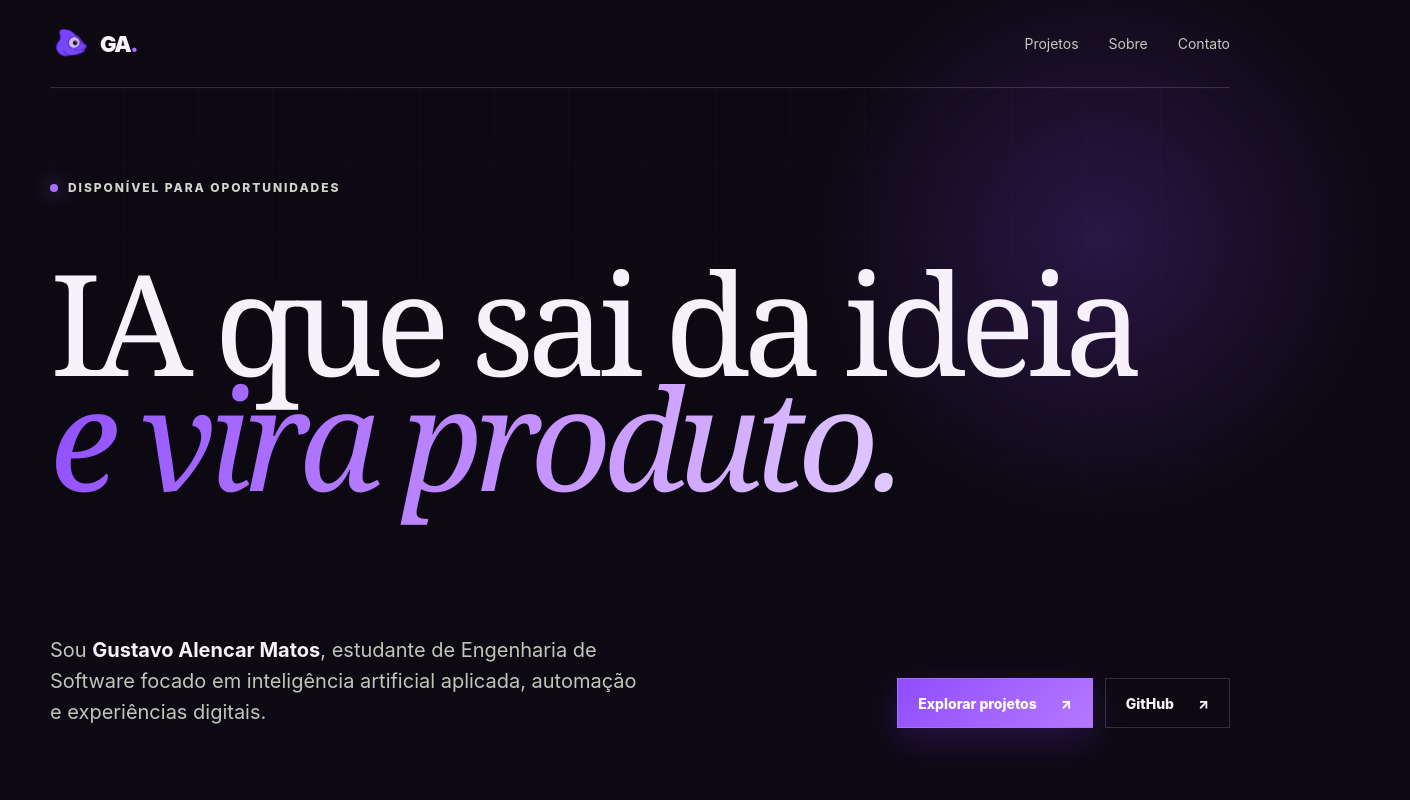
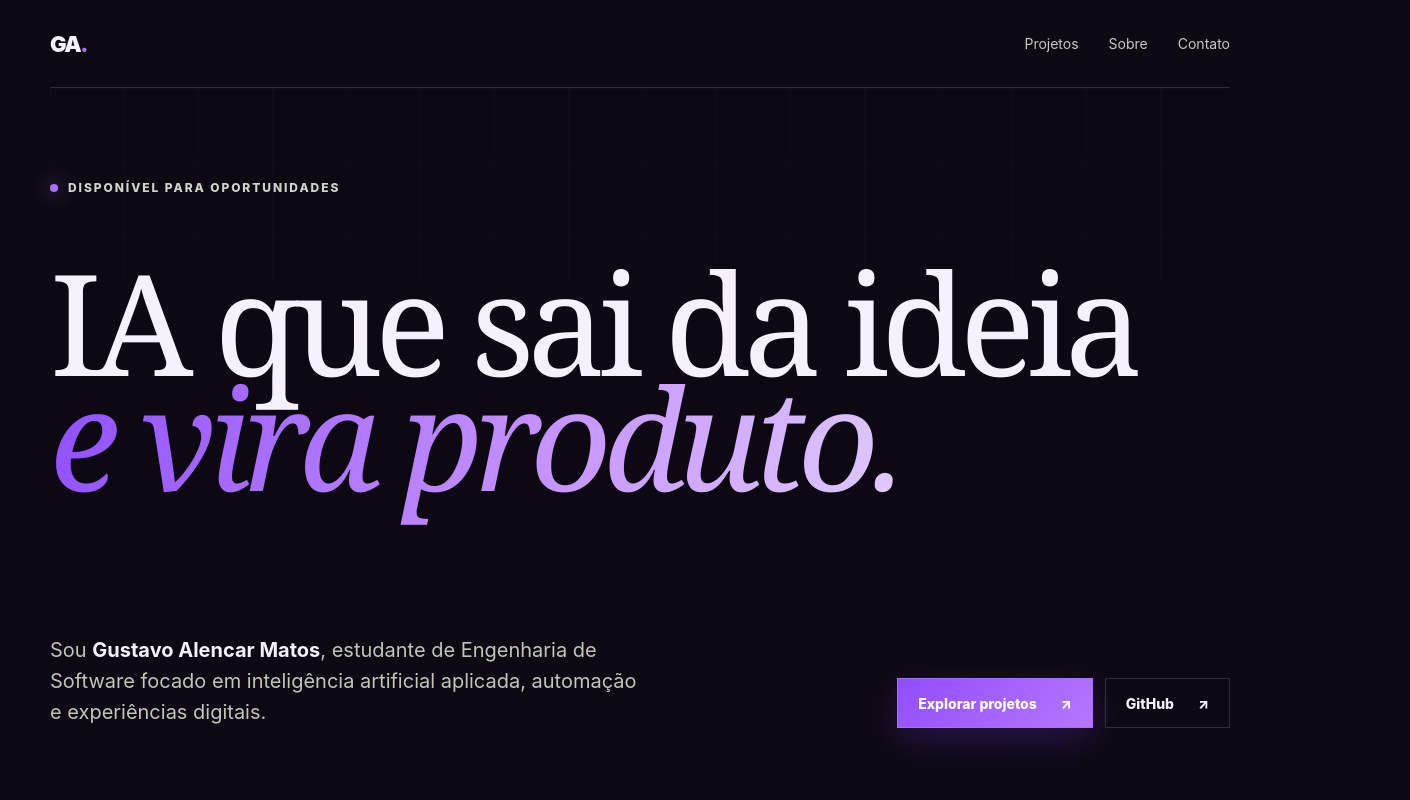
Before and after one commit to gugdev/portfolio, a Next.js app: page / in a window 1280 px wide. Shown: the top 800 px of the page, 1410 px wide, since content can reach past the window. Built offline with nearby package versions, Linux system fonts and the light colour scheme.

Commit message:
refactor: simplify header and hero lighting

```diff
--- a/app/globals.css
+++ b/app/globals.css
@@ -51,25 +51,12 @@ main { position: relative; }
   position: relative;
   z-index: 3;
 }
-.brand { display: inline-flex; align-items: center; gap: 8px; }
-.brandMark { width: 42px; height: 42px; object-fit: contain; flex: none; }
+.brand { display: inline-flex; align-items: center; }
 .brandLetters { color: var(--paper); font-size: 22px; font-weight: 900; letter-spacing: -.07em; }
 .brandLetters span { color: var(--acid); }
 .navLinks { display: flex; gap: 30px; color: #c7c8bf; font-size: 14px; }
 .navLinks a:hover { color: var(--acid); }
 .hero { min-height: 720px; padding: 92px 0 80px; display: flex; flex-direction: column; justify-content: space-between; position: relative; isolation: isolate; }
-.hero::before {
-  content: "";
-  position: absolute;
-  z-index: -2;
-  width: 620px;
-  height: 620px;
-  right: -180px;
-  top: -160px;
-  border-radius: 50%;
-  background: radial-gradient(circle, rgba(143, 72, 255, .22), rgba(143, 72, 255, 0) 67%);
-  filter: blur(8px);
-}
 .hero::after {
   content: "";
   position: absolute;
@@ -155,7 +142,6 @@ h2 { font-size: clamp(52px, 7vw, 96px); line-height: .92; }
   .navLinks { gap: 16px; }
   .navLinks a:nth-child(2) { display: none; }
   .hero { min-height: 660px; padding: 70px 0 60px; overflow: hidden; }
-  .hero::before { width: 420px; height: 420px; right: -230px; top: -90px; }
   h1 { font-size: clamp(58px, 20vw, 92px); line-height: .86; }
   .heroBottom { display: block; }
   .heroBottom > p { font-size: 17px; }
--- a/app/page.tsx
+++ b/app/page.tsx
@@ -1,4 +1,3 @@
-import Image from "next/image";
 import { InteractiveEffects } from "./components/interactive-effects";
 
 const projects = [
@@ -85,14 +84,6 @@ export default function Home() {
       <InteractiveEffects />
       <nav className="nav shell" aria-label="Navegação principal">
         <a className="brand" href="#top" aria-label="Voltar ao início">
-          <Image
-            className="brandMark"
-            src="/camaleao-head-final.png"
-            alt=""
-            width={48}
-            height={48}
-            priority
-          />
           <span className="brandLetters">GA<span>.</span></span>
         </a>
         <div className="navLinks">
```
Also changed, not shown: public/camaleao-head-final.png (deleted).
